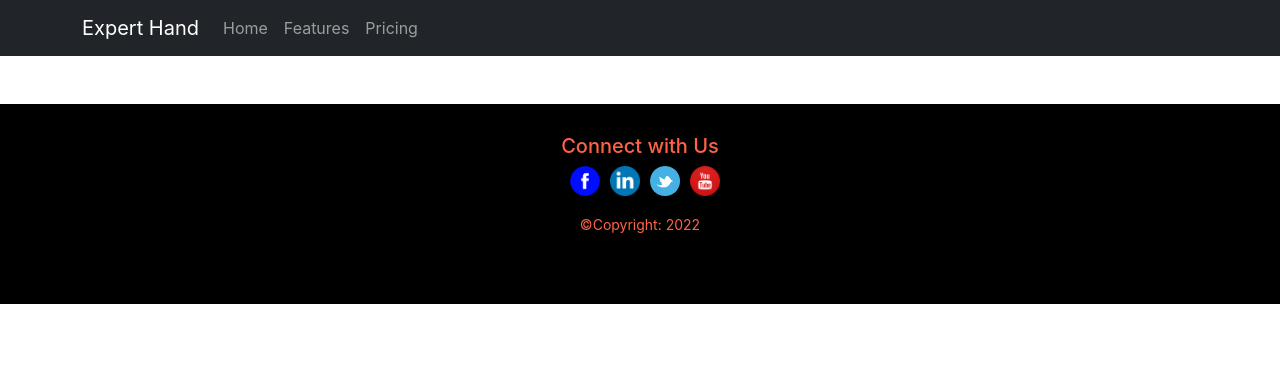
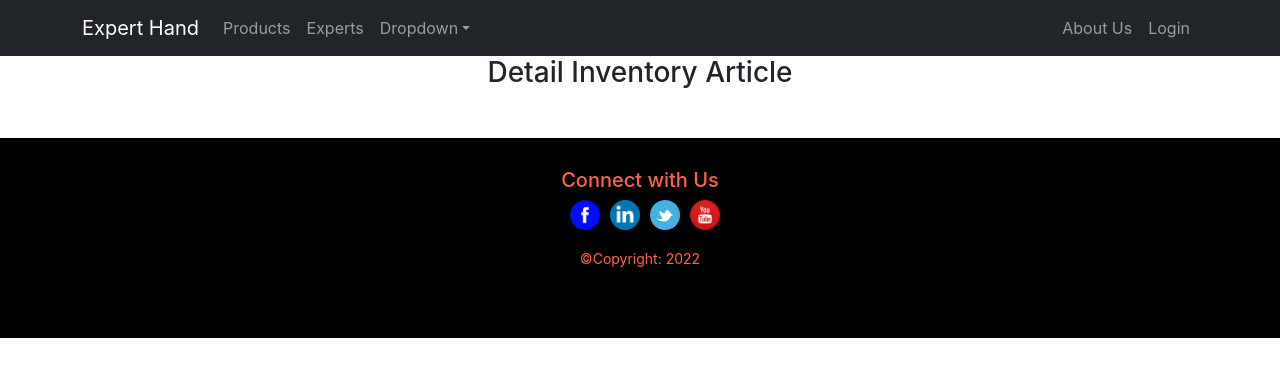
Before and after one commit to Thowhid31/warehouse-management-client-side-assignment-11, a React (Create React App) app: page /product/1 in a window 1280 px wide. Shown: the top 376 px of the page. Built offline with nearby package versions, Linux system fonts and the light colour scheme.

Commit message:
added navbar and

```diff
--- a/src/App.js
+++ b/src/App.js
@@ -1,8 +1,10 @@
 import { Route, Routes } from 'react-router-dom';
 import './App.css';
+import About from './Pages/About/About';
 import Home from './Pages/Home/Home';
 import Footer from './Pages/SharedPages/Footer/Footer';
 import Header from './Pages/SharedPages/Header/Header';
+import ProductArticle from './Pages/SharedPages/ProductArticle/ProductArticle';
 
 
 function App() {
@@ -13,7 +15,8 @@ function App() {
 
         <Route path='/' element={<Home></Home>}></Route>
         <Route path='/home' element={<Home></Home>}></Route>
-
+        <Route path='/product/:productId' element={<ProductArticle></ProductArticle>}></Route>
+        <Route path='/about' element={<About></About>}></Route>
       </Routes>
       <Footer></Footer>
     </div>
--- /dev/null
+++ b/src/Pages/About/About.js
@@ -0,0 +1,11 @@
+import React from 'react';
+
+const About = () => {
+    return (
+        <div>
+            <h1>About</h1>
+        </div>
+    );
+};
+
+export default About;
--- a/src/Pages/Products/Experts/Experts.js
+++ b/src/Pages/Products/Experts/Experts.js
@@ -17,7 +17,7 @@ const expertsHumble = [
 
 const Experts = () => {
     return (
-        <div className='container'>
+        <div id='experts' className='container'>
             <h1 className='our-experts'>Our Dynamic Experts</h1>
             <div className='expert-all-container'>
                 {
--- a/src/Pages/Products/Product/Product.js
+++ b/src/Pages/Products/Product/Product.js
@@ -1,22 +1,24 @@
 import React from 'react';
-import { Navigate } from 'react-router-dom';
+import { useNavigate } from 'react-router-dom';
 import './Product.css'
 
 
 const Product = ({product}) => {
     const {id, img, name, description, price } = product;
 
+    const navigate = useNavigate();
+    const updateBtnNavigate = id => {
+        navigate(`/product/${id}`)
+    }
 
-    const navigateToMyProductDetail = (id) => {
-        Navigate(`/products/${id}`)
-    }
+
     return (
         <div className='single-product'>
             <img src={img} alt="" />
             <h3>{name} </h3>
             <p>Cost: {price}</p>
             <p><small>{description}</small></p>
-            <button onClick={()=> navigateToMyProductDetail(id)} className='btn btn-primary product-button'>See Stock</button>
+            <button onClick={()=> updateBtnNavigate(id)} className='btn btn-primary product-button'>Update</button>
         </div>
     );
 };
--- a/src/Pages/Products/Products.js
+++ b/src/Pages/Products/Products.js
@@ -12,7 +12,7 @@ const Products = () => {
     }, [])
 
     return (
-        <div className='container'>
+        <div id='products' className='container'>
             <h1 className='products-header mt-4'>Our Some Products</h1>
             <div className='products-container'>
             {
--- a/src/Pages/SharedPages/Header/Header.css
+++ b/src/Pages/SharedPages/Header/Header.css
@@ -1,5 +1,5 @@
-.nav-class{
-    background-color: tomato;
+.navbar-class{
+    background-color: purple;
     height: 70px;
 }
 
--- a/src/Pages/SharedPages/Header/Header.js
+++ b/src/Pages/SharedPages/Header/Header.js
@@ -1,19 +1,36 @@
 import React from 'react';
-import { Container, Nav, Navbar } from 'react-bootstrap';
+import { Container, Nav, Navbar, NavDropdown } from 'react-bootstrap';
+import { Link } from 'react-router-dom';
+import './Header.css'
 
 const Header = () => {
     return (
         <>
-  <Navbar bg="dark" sticky='top' variant="dark">
-    <Container>
-    <Navbar.Brand href="#home">Expert Hand</Navbar.Brand>
+  <Navbar sticky='top' collapseOnSelect expand="lg" bg="dark" variant="dark">
+  <Container>
+  <Navbar.Brand as={Link} to="/">Expert Hand</Navbar.Brand>
+  <Navbar.Toggle aria-controls="responsive-navbar-nav" />
+  <Navbar.Collapse id="responsive-navbar-nav">
     <Nav className="me-auto">
-      <Nav.Link href="#home">Home</Nav.Link>
-      <Nav.Link href="#features">Features</Nav.Link>
-      <Nav.Link href="#pricing">Pricing</Nav.Link>
+      <Nav.Link href="#products">Products</Nav.Link>
+      <Nav.Link href="#experts">Experts</Nav.Link>
+      <NavDropdown title="Dropdown" id="collasible-nav-dropdown">
+        <NavDropdown.Item href="#action/3.1">Action</NavDropdown.Item>
+        <NavDropdown.Item href="#action/3.2">Another action</NavDropdown.Item>
+        <NavDropdown.Item href="#action/3.3">Something</NavDropdown.Item>
+        <NavDropdown.Divider />
+        <NavDropdown.Item href="#action/3.4">Separated link</NavDropdown.Item>
+      </NavDropdown>
     </Nav>
-    </Container>
-  </Navbar>
+    <Nav>
+      <Nav.Link as={Link} to="/about">About Us</Nav.Link>
+      <Nav.Link as={Link} to="/login">
+        Login
+      </Nav.Link>
+    </Nav>
+  </Navbar.Collapse>
+  </Container>
+</Navbar>
 
 </>
     );
--- /dev/null
+++ b/src/Pages/SharedPages/ProductArticle/ProductArticle.js
@@ -0,0 +1,17 @@
+import React from 'react';
+import { useParams } from 'react-router-dom';
+import './ProductArticl.css'
+
+const ProductArticle = () => {
+
+
+    const {productId} = useParams();
+    return (
+        <div>
+            <h3>Detail Inventory Article</h3>
+
+        </div>
+    );
+};
+
+export default ProductArticle;
```
Also changed, not shown: src/Pages/SharedPages/ProductArticle/ProductArticl.css (added).
